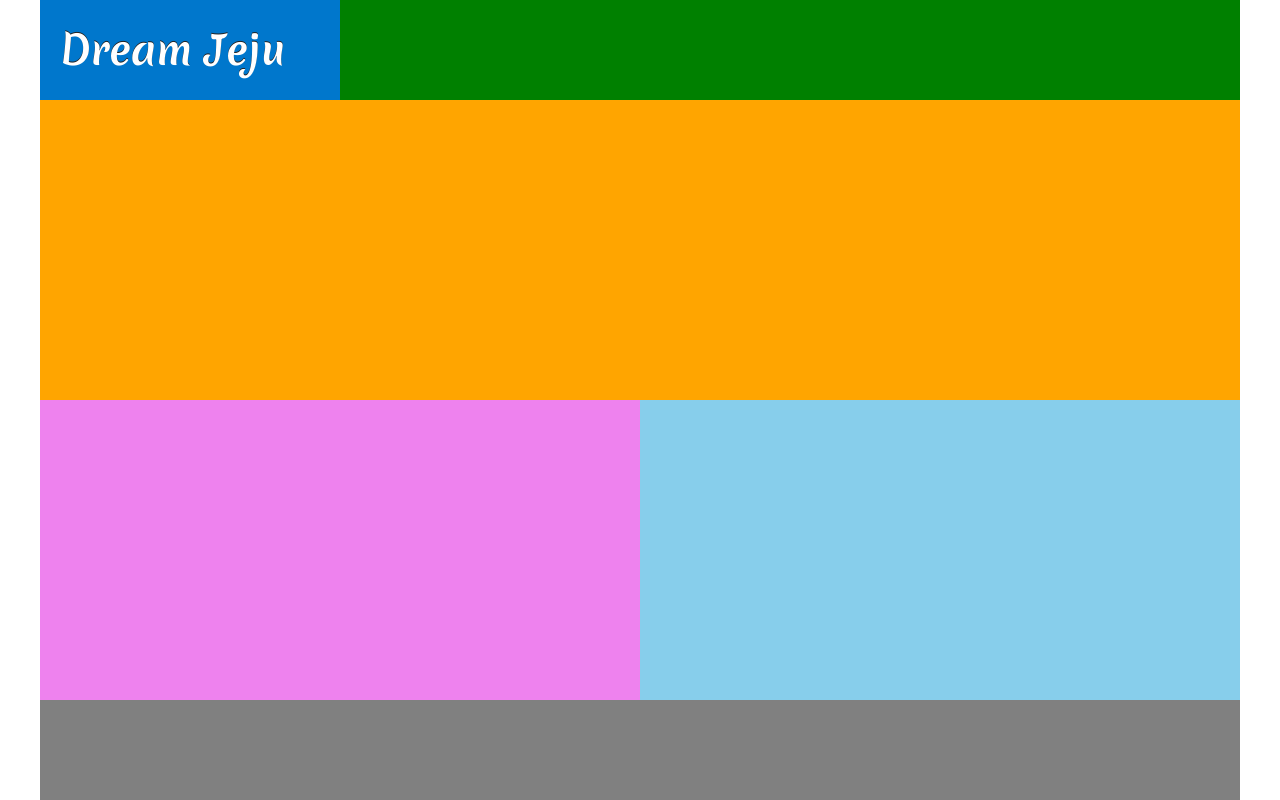
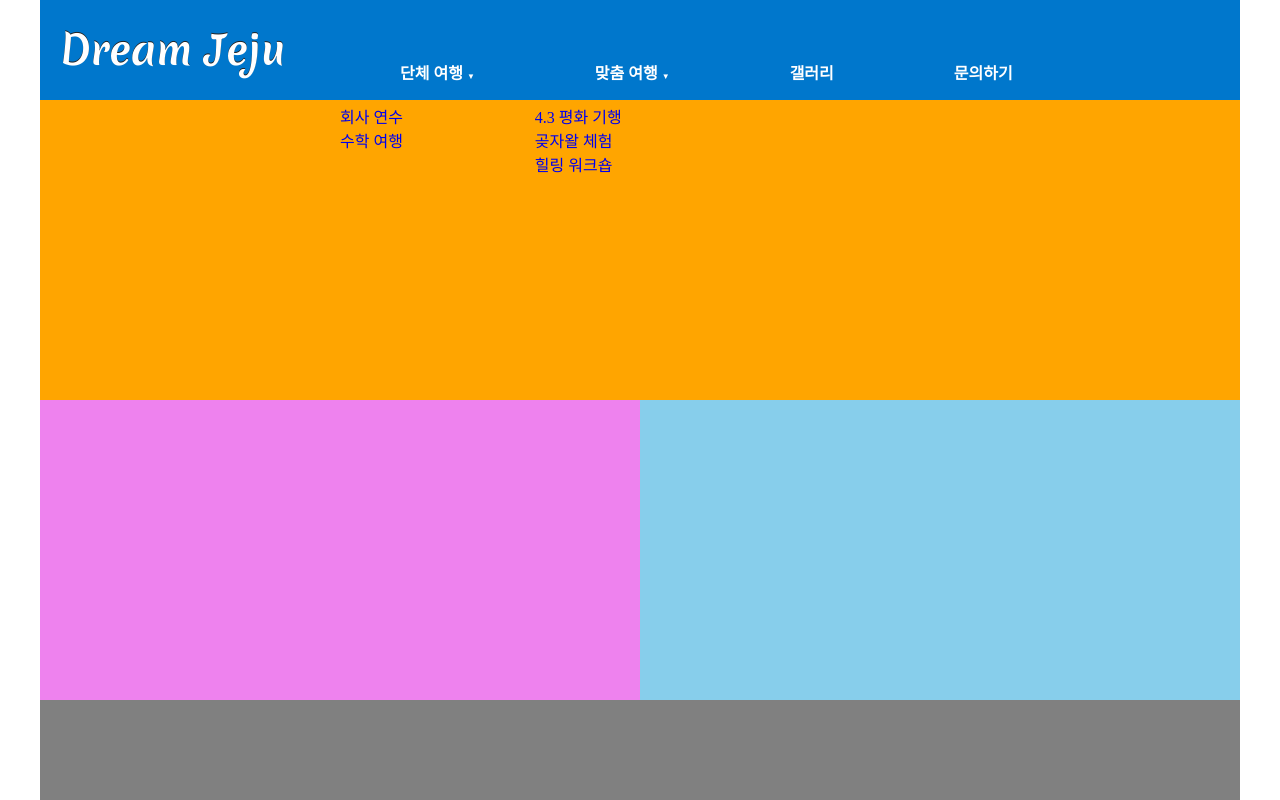
Before and after one commit to black2890/HtmlCssJs, a plain HTML site: page index.html in a window 1280 px wide. Drawn offline with Linux system fonts and the light colour scheme.

Commit message:
nav_update(1)

```diff
--- a/CSS/style.css
+++ b/CSS/style.css
@@ -8,6 +8,10 @@
 
 a {
     text-decoration: none;
+}
+
+ul {
+    list-style: none;
 }
 
 #container {
@@ -44,7 +48,27 @@ nav {
     float: right;
     width: 900px;
     height: 100px;
-    background-color: green;
+    padding-top: 40px;
+}
+#topMenu{
+    height: 60px;
+}
+#topMenu > li{
+    float: left;
+}
+#topMenu > li > a{
+    display: block;
+    color: #fff;
+    font-weight: 600;
+    text-shadow: 0 1px #07c;
+    padding: 20px 60px;
+}
+#topMenu > li > a > span{
+    font-size: 0.5em;
+}
+#topMenu > li > a:hover{
+    color: #000;
+    text-shadow: 0 -1px #07c;
 }
 
 /*      image slide area        */
--- a/index.html
+++ b/index.html
@@ -15,7 +15,23 @@
                 </a>
             </div>
             <nav>
-
+                <ul id="topMenu">
+                    <li><a href="#">단체 여행 <span>▼</span></a>
+                        <ul>
+                            <li><a href="#">회사 연수</a></li>
+                            <li><a href="#">수학 여행</a></li>
+                        </ul>
+                    </li>
+                    <li><a href="#">맞춤 여행 <span>▼</span></a>
+                        <ul>
+                            <li><a href="#">4.3 평화 기행</a></li>
+                            <li><a href="#">곶자왈 체험</a></li>
+                            <li><a href="#">힐링 워크숍</a></li>
+                        </ul>
+                    </li>
+                    <li><a href="#">갤러리</a></li>
+                    <li><a href="#">문의하기</a></li>
+                </ul>
             </nav>
         </header>
         <div id="slideShow">
```
